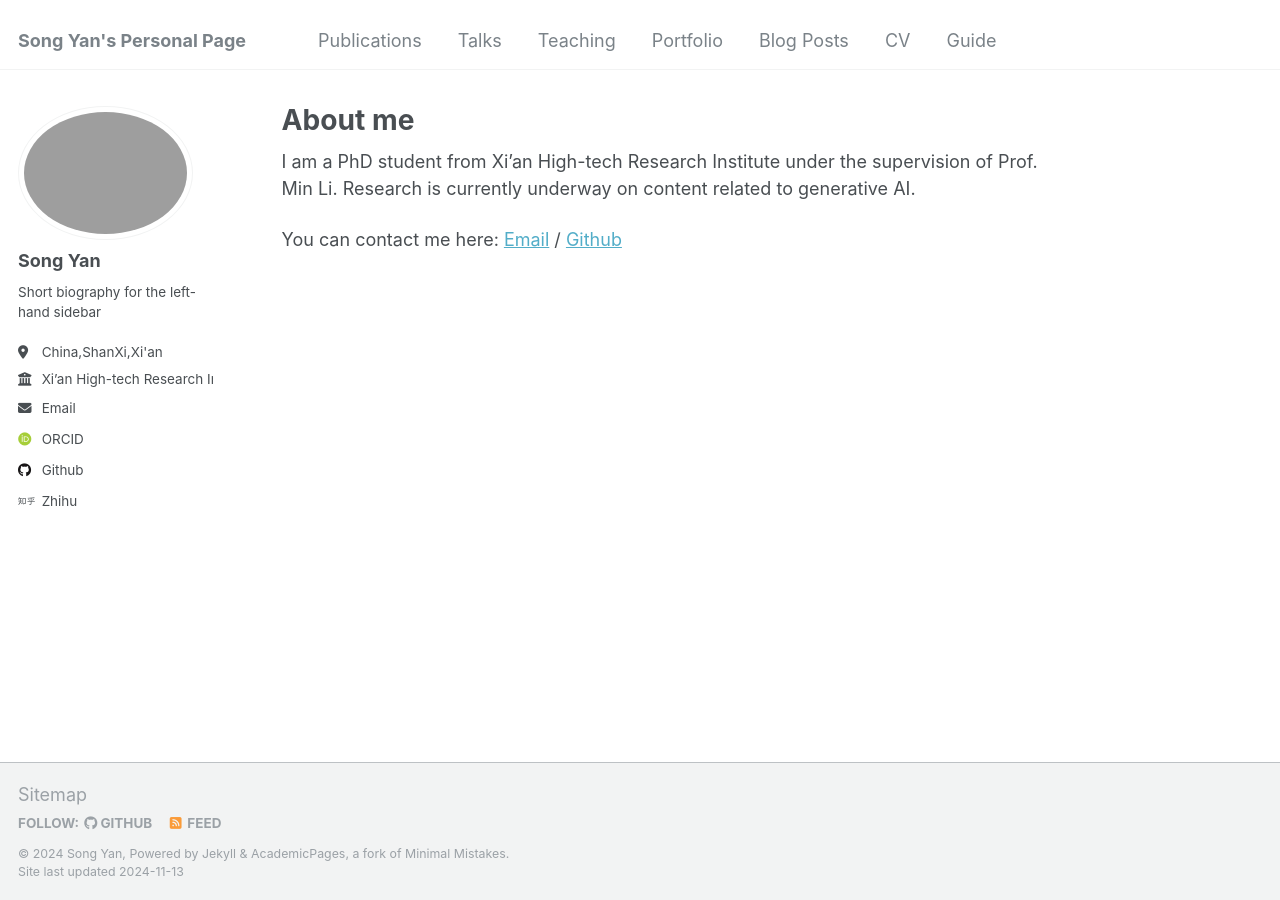
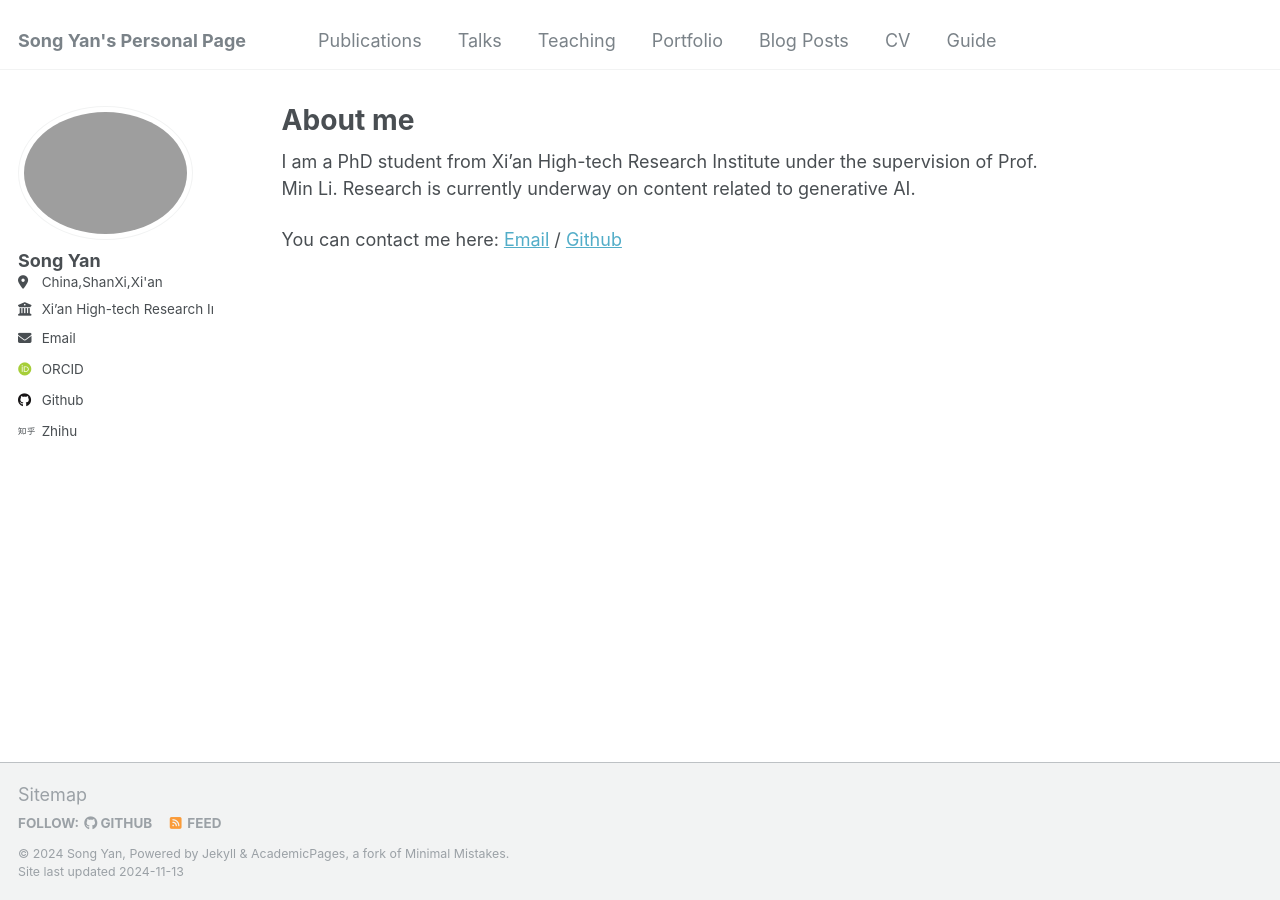
Before and after one commit to SongYan888/SongYan888.github.io, a Jekyll site: the page built from _pages/about.md, in a window 1280 px wide. Built offline with Jekyll 4.4.1, drawn with Linux system fonts in a browser that asks for light colours; some web fonts are replaced.

Commit message:
Update _config.yml

```diff
--- a/_config.yml
+++ b/_config.yml
@@ -24,7 +24,7 @@ author:
   avatar           : "img.png"
   name             : "Song Yan"
   pronouns         : # example: "she/her"
-  bio              : "Short biography for the left-hand sidebar"
+  #bio              : "Short biography for the left-hand sidebar"
   location         : "China,ShanXi,Xi'an"
   employer         : "Xi’an High-tech Research Institute"
   uri              : # URL
```
